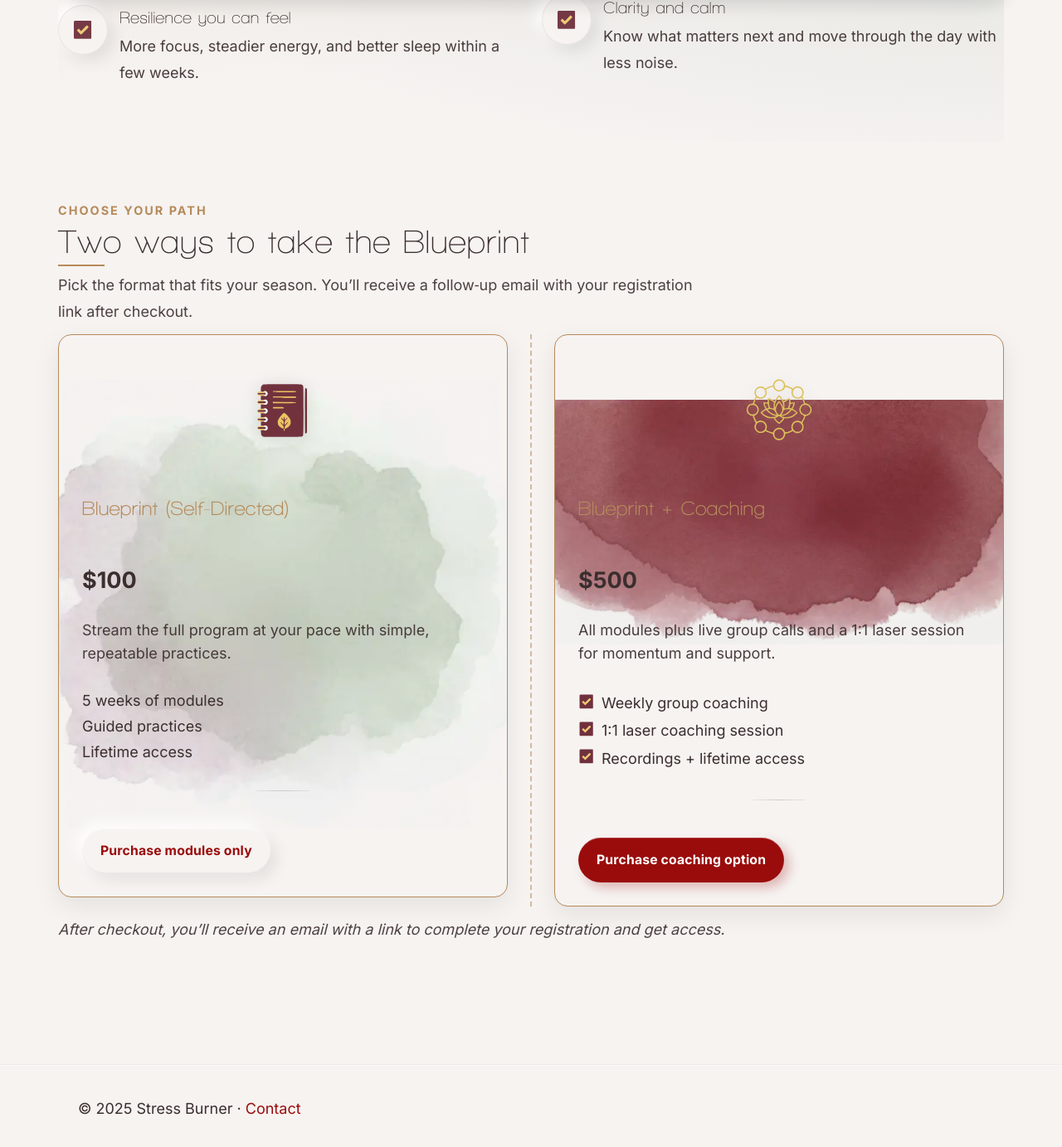
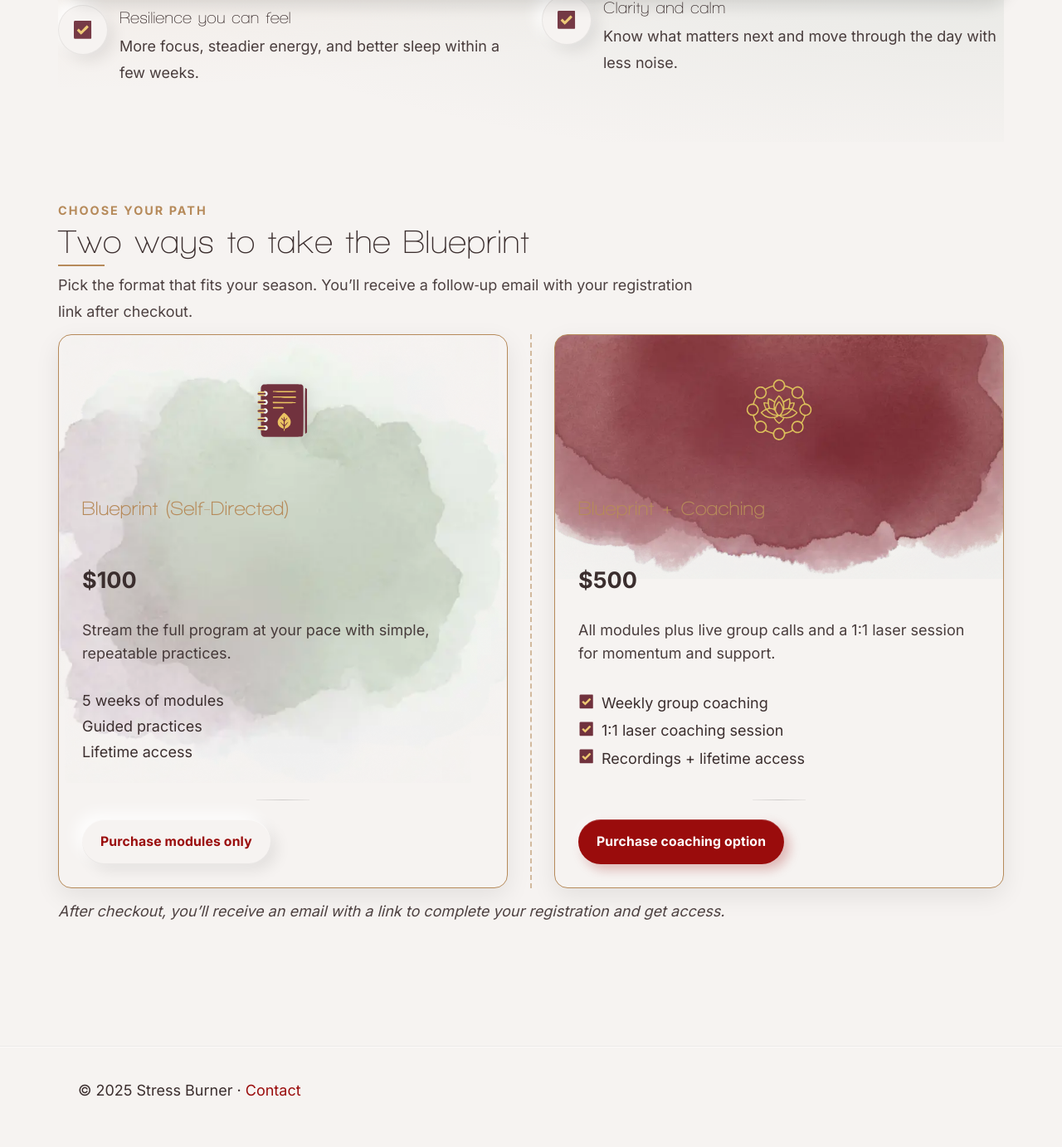
Before and after one commit to chriswakeley/test-blog, a Jekyll site: the page built from course.md, in a window 1280 px wide and 1400 px high, scrolled down 2306 px. Shown: the top 1383 px of the window at 83% size. Built offline with Jekyll 4.4.1, drawn with Linux system fonts in a browser that asks for light colours.

Commit message:
Refactor pricing card layout for improved alignment and visual consistency

```diff
--- a/assets/css/main.css
+++ b/assets/css/main.css
@@ -320,14 +320,16 @@
 .option:hover .option-badge{box-shadow:-10px -10px 22px rgba(255,255,255,.9), 10px 10px 22px rgba(0,0,0,.11)}
 
 /* Pricing compare (two-column with dashed divider and labeled cards) */
-.options-compare{position:relative;display:grid;grid-template-columns:repeat(2, minmax(280px, 1fr));gap:56px;align-items:start}
+.options-compare{position:relative;display:grid;grid-template-columns:repeat(2, minmax(280px, 1fr));gap:56px;align-items:stretch}
+.options-compare > div{display:flex}
+.options-compare > div > .price-card{height:100%}
 .options-compare::before{content:"";position:absolute;top:0;bottom:0;left:50%;transform:translateX(-50%);border-left:2px dashed var(--sb-gold);opacity:.55;pointer-events:none}
 .overline-label{letter-spacing:.06em;text-transform:uppercase;color:var(--sb-gold);font-weight:700;font-size:.78rem;margin:0 0 10px 4px}
 .price-card{background:var(--sb-warm);border:1.5px solid var(--sb-gold);border-radius:16px;box-shadow:0 10px 30px rgba(0,0,0,.08);padding:0;display:flex;flex-direction:column;gap:12px;overflow:hidden;--pc-pad:28px;padding-bottom:var(--pc-pad)}
 .price-card .card-title{font-size:24px;line-height:1.2;margin:.2rem 0 .2rem;color:var(--sb-gold);font-weight:700}
 .price-card .card-price{font-weight:800;font-size:1.5rem;margin:.2rem 0 .4rem}
 .price-card .card-blurb{opacity:.92;margin:.1rem 0 .6rem}
-.price-card .cta-row{justify-content:flex-start}
+.price-card .cta-row{justify-content:flex-start;margin-top:auto}
 /* Left card hero reserved area for emblem */
 .card-hero{position:relative;border-radius:0;overflow:hidden;min-height:180px;background:none}
 .card-hero .hero-emblem{position:absolute;left:50%;top:50%;transform:translate(-50%, -50%);width:72px;height:auto;filter:drop-shadow(0 2px 10px rgba(0,0,0,.12))}
@@ -341,14 +343,14 @@
   background-image:url('../images/greenwatercolorbanner.webp');
   background-repeat:no-repeat;
   background-size:100% auto; /* same width as card, height auto */
-  background-position:center 40%;
+  background-position:top center; /* anchor to top of card */
   background-origin:border-box;
 }
 .price-card.coaching{
   background-image:url('../images/watercolorcardbanner.webp');
   background-repeat:no-repeat;
   background-size:100% auto; /* same width as card, height auto */
-  background-position:center 20%;
+  background-position:top center; /* anchor to top of card */
   background-origin:border-box;
 }
 /* Apply side padding to content sections so media touches the inner border without covering it */
@@ -359,6 +361,9 @@
 .price-card .features-check,
 .price-card .subtle-divider,
 .price-card .cta-row{ padding-left: var(--pc-pad); padding-right: var(--pc-pad); }
+/* Allow features list to expand to fill remaining space so CTAs align at bottom */
+.price-card .features-plain,
+.price-card .features-check{ flex:1 1 auto; min-height:0 }
 /* Harmonize subsection heights for cross-card alignment */
 .price-card .card-title{ min-height: 2.4em }
 .price-card .card-price{ min-height: 1.6em }
```
